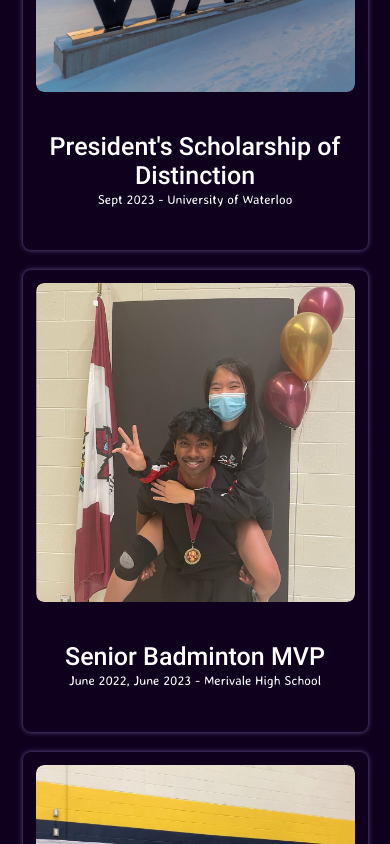
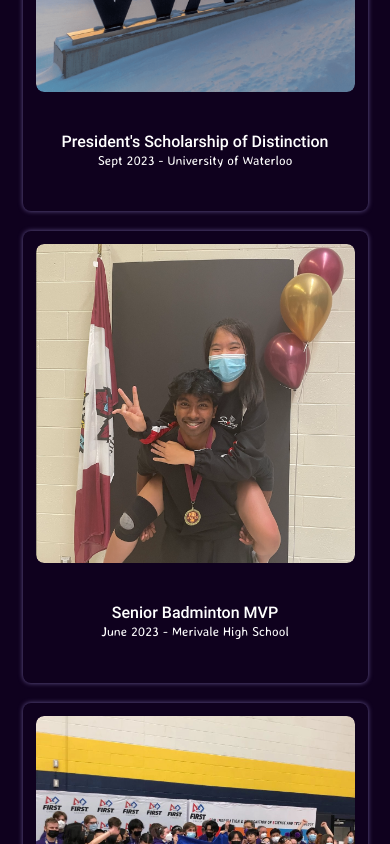
Before and after one commit to yiyan023/Personal-Website, a React (Create React App) app: page /skills in a window 390 px wide. Shown: the part 2860-3704 px from the top of the page. Built offline with nearby package versions, Linux system fonts and the light colour scheme.

Commit message:
awards section finished

```diff
--- a/src/components/experiences/Work.js
+++ b/src/components/experiences/Work.js
@@ -1,5 +1,6 @@
 import { React, useEffect } from 'react'
 import { VerticalTimeline, VerticalTimelineElement } from 'react-vertical-timeline-component'
+import { CalendarCheck } from 'react-bootstrap-icons';
 import 'react-vertical-timeline-component/style.min.css';
 import '../../styling/experiences/work.css'
 
@@ -26,7 +27,7 @@ const Work = () => {
 					className="vertical-timeline-element--work"
 					contentStyle={{ background: '#fff', color: '#1b0135' }}
 					contentArrowStyle={{ borderRight: '7px solid  rgb(255, 255, 255)' }}
-					date="Sept 2024 - present"
+					date={<><CalendarCheck /> Sept 2024 - present</>}
 					iconStyle={{ background: '#5339c4', color: '#fff' }}
 					icon={<CodeIcon />}
 				>
@@ -40,7 +41,7 @@ const Work = () => {
 					className="vertical-timeline-element--work"
 					contentStyle={{ background: '#fff', color: '#1b0135' }}
 					contentArrowStyle={{ borderRight: '7px solid  rgb(255, 255, 255)' }}
-					date="May 2024 - present"
+					date={<><CalendarCheck /> May 2024 - present</>}
 					iconStyle={{ background: '#5339c4', color: '#fff' }}
 					icon={<CodeIcon />}
 				>
@@ -54,7 +55,7 @@ const Work = () => {
 					className="vertical-timeline-element--work"
 					contentStyle={{ background: '#fff', color: '#1b0135' }}
 					contentArrowStyle={{ borderRight: '7px solid  rgb(255, 255, 255)' }}
-					date="Sept 2019 - Aug 2023"
+					date={<><CalendarCheck /> Sept 2019 - August 2023</>}
 					iconStyle={{ background: '#5339c4', color: '#fff' }}
 					icon={<PrecisionManufacturingIcon />}
 				>
@@ -72,7 +73,7 @@ const Work = () => {
 					className="vertical-timeline-element--work"
 					contentStyle={{ background: '#fff', color: '#1b0135' }}
 					contentArrowStyle={{ borderRight: '7px solid  rgb(255, 255, 255)' }}
-					date="Jun 2021- Aug 2021"
+					date={<><CalendarCheck />Jun 2021 - Aug 2021</>}
 					iconStyle={{ background: '#5339c4', color: '#fff' }}
 					icon={<School />}
 				>
--- a/src/components/skills/Awards.js
+++ b/src/components/skills/Awards.js
@@ -45,7 +45,7 @@ const Awards = () => {
 						</div>
 						<div className='description'>
 							<h2>Senior Badminton MVP</h2>
-							<p>June 2022, June 2023 - Merivale High School</p>
+							<p>June 2023 - Merivale High School</p>
 						</div>
 					</Col>
 				</Row >
--- a/src/styling/experiences/work.css
+++ b/src/styling/experiences/work.css
@@ -26,8 +26,16 @@
 	border-top: 4px solid #5339c4;
 }
 
-.work .vertical-timeline-element-date {
-	color: #fff
+@media (max-width: 1169px) {
+	.work .vertical-timeline-element-date {
+		color: #0f011e
+	}
+}
+
+@media (min-width: 1170px) {
+	.work .vertical-timeline-element-date {
+		color: #fff
+	}
 }
 
 .work h3 {
--- a/src/styling/footer.css
+++ b/src/styling/footer.css
@@ -3,9 +3,30 @@
 	color: white;
 	padding: 40px;
 	display: flex;
-	flex-direction: row;
-	justify-content: space-between;
-	align-items: center;
+}
+
+@media (max-width: 576px) {
+	.footer {
+		flex-direction: column;
+		justify-content: center;
+		align-items: center;
+	}
+
+	.footer .copyright {
+		margin-bottom: 20px;
+	}
+}
+
+@media (min-width: 577px) {
+	.footer {
+		flex-direction: row;
+		justify-content: space-between;
+		align-items: center;
+	}
+
+	.footer .copyright {
+		margin-bottom: 0;
+	}
 }
 
 .footer .fav-song {
--- a/src/styling/homepage/about.css
+++ b/src/styling/homepage/about.css
@@ -1,7 +1,7 @@
 .about {
 	background-color: #0f011e;
 	margin-top: 0;
-	padding: 125px 0 125px 0;
+	padding: 125px 0 75px 0;
 	justify-content: right;
   }
 
--- a/src/styling/skills/award.css
+++ b/src/styling/skills/award.css
@@ -19,7 +19,6 @@
 
   .awards h2 {
 	font-family: Roboto;
-	font-size: 25px;
 	text-align: center;
   }
 
@@ -65,7 +64,6 @@
 	border-radius: 0.5em;
 	top: 1%;
 	padding: 10px;
-	height: 84%;
 	width: 98%;
 	color: transparent;
 	transition: fade-in 0.3s ease, background-color 0.3s ease, color 0.3s ease;
@@ -75,6 +73,72 @@
 	justify-content: center;
   }
 
+  @media (min-width: 993px) {
+	.awards .image-overlap {
+		height: 84%;
+	}
+
+	.awards .explain {
+		font-size: 20px;
+		padding: 0 75px 0 75px;
+	}
+
+	.awards h2 {
+		font-size: 25px;
+	}
+
+  }
+
+  @media (max-width: 992px) {
+	.awards .image-overlap {
+		height: 80%;
+	}
+
+	.awards .explain {
+		font-size: 20px;
+		padding: 0 50px 0 50px;
+	}
+
+	.awards h2 {
+		font-size: 25px;
+	}
+  }
+
+  @media (max-width: 576px) {
+	.awards .image-overlap {
+		height: 79%;
+	}
+
+	.awards .explain {
+		font-size: 15px;
+		padding: 0 50px 0 50px;
+	}
+
+	.awards h2 {
+		font-size: 20px;
+	}
+
+  }
+  @media (max-width: 400px) {
+	.awards .image-overlap {
+		height: 69%;
+		top: 3%;
+	}
+
+	.award .image-overlap:hover {
+		display: none;
+	}
+
+	.awards .explain {
+		font-size: 12px;
+		padding: 0 25px 0 25px;
+	}
+
+	.awards h2 {
+		font-size: 16px;
+	}
+  }
+
   .awards .image-overlap:hover {
 	background-color: rgba(15, 0, 31, 0.7);
 	color: white;
@@ -82,8 +146,6 @@
 
   .awards .explain {
 	font-family: Poppins;
-	padding: 0 50px 0 50px;
-	font-size: 20px;
   }
 
 .awards .award img {
```
